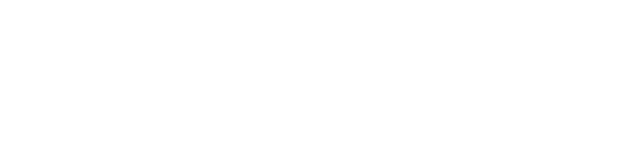
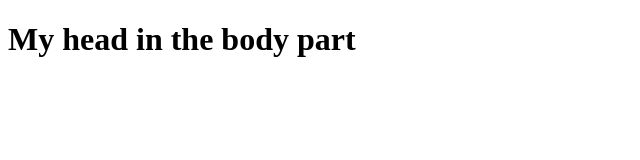
Before and after one commit to alibekov698/git-one, a plain HTML site: page index.html in a window 1280 px wide. Shown: the whole page, without its empty margins (0-640 px from the left). Drawn offline with Linux system fonts and the light colour scheme.

Commit message:
I added new head

```diff
--- a/index.html
+++ b/index.html
@@ -5,6 +5,6 @@
     <title>wahoo</title>
   </head>
   <body>
-
+    <h1>My head in the body part</h1>
   </body>
 </html>
```
